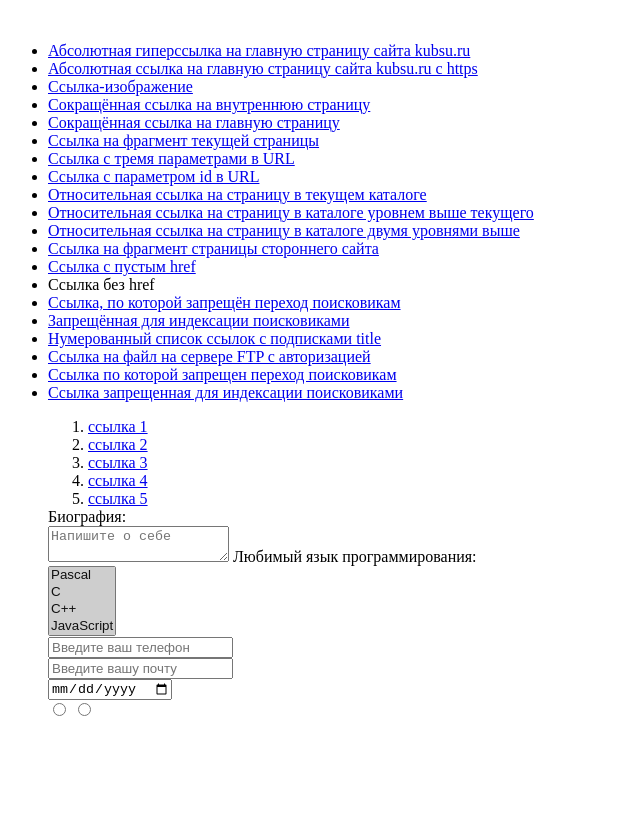
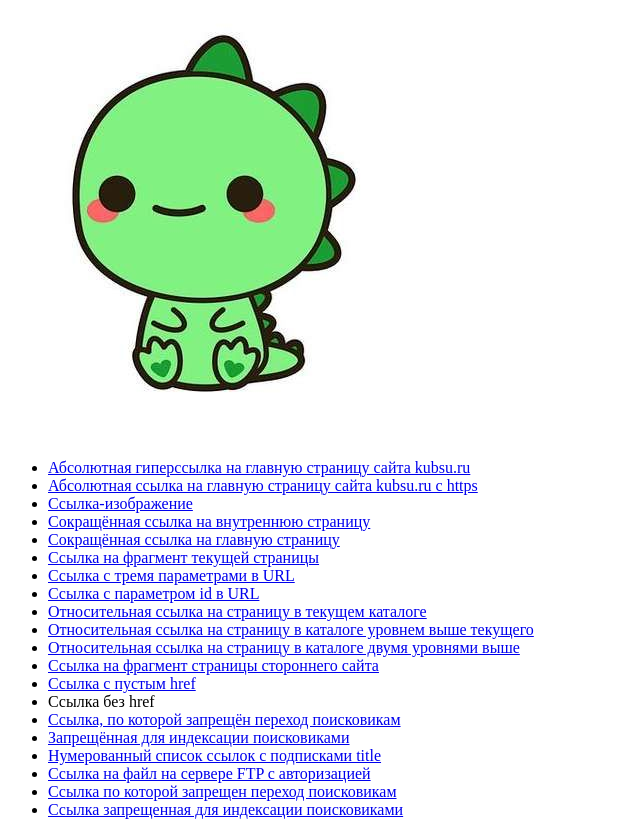
Before and after one commit to WildWoodRogue/WebKubsu, a plain HTML site: page index.html in a window 1280 px wide. Shown: the top 821 px of the page, without its empty margins (0-640 px from the left). Before the commit the page ends 800 px from the top, so only its background shows below. Drawn offline with Linux system fonts and the light colour scheme.

Commit message:
Update index.html

```diff
--- a/index.html
+++ b/index.html
@@ -3,7 +3,7 @@
   <html lang="en">
     <head></head>
     <body>
-      <a href="https://kubsu.ru"><img scr="/image.jpg"></a>
+      <a href="https://kubsu.ru"><img src="image.jpg"></a>
       <ul>
         <li><a href="https://kubsu.ru">Абсолютная гиперссылка на главную страницу сайта kubsu.ru</a></li>
         <li><a href="https://kubsu.ru">Абсолютная ссылка на главную страницу сайта kubsu.ru с https</a></li>
```
